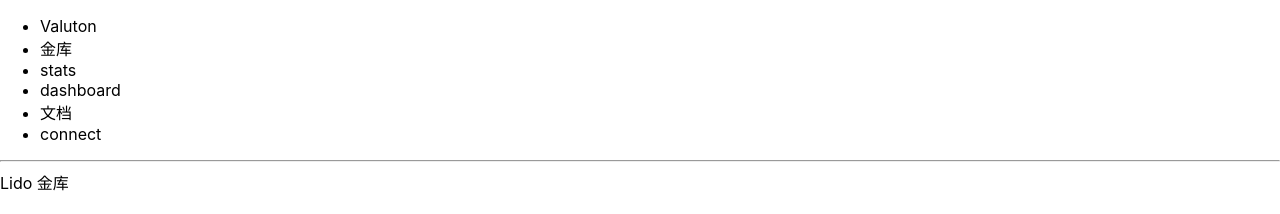
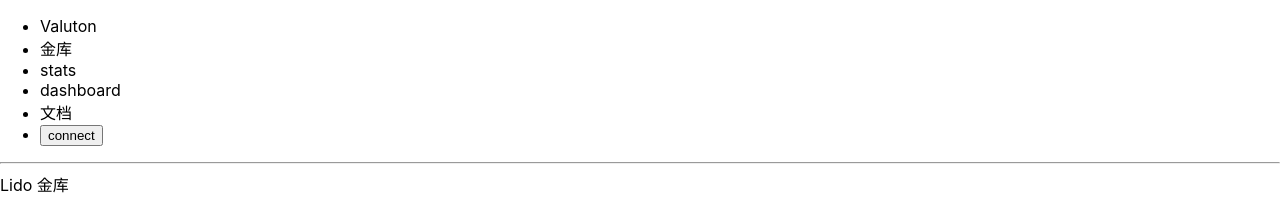
Before and after one commit to harodggg/valuton.safemarket.fun, a React (Create React App) app in the folder valuton-front/: page / in a window 1280 px wide. Shown: the top 214 px of the page. Built offline with nearby package versions, Linux system fonts and the light colour scheme.

Commit message:
feat: add some content for front
Signed-off-by: harodggg <haroldtiansheng@gmail.com>

```diff
--- a/valuton-front/src/Header.js
+++ b/valuton-front/src/Header.js
@@ -7,7 +7,7 @@
     <li><a>stats</a></li>
     <li><a>dashboard</a></li>
     <li><a>文档</a></li>
-    <li><a>connect</a></li>
+    <li><button>connect</button></li>
   </ul>
          <hr></hr>
 </nav>
```
Also changed, not shown: valuton-front/src/dashboardPage.js (added), valuton-front/src/documentPage.js (added), valuton-front/src/statsPage.js (added), valuton-front/src/valutPage.js (added).
